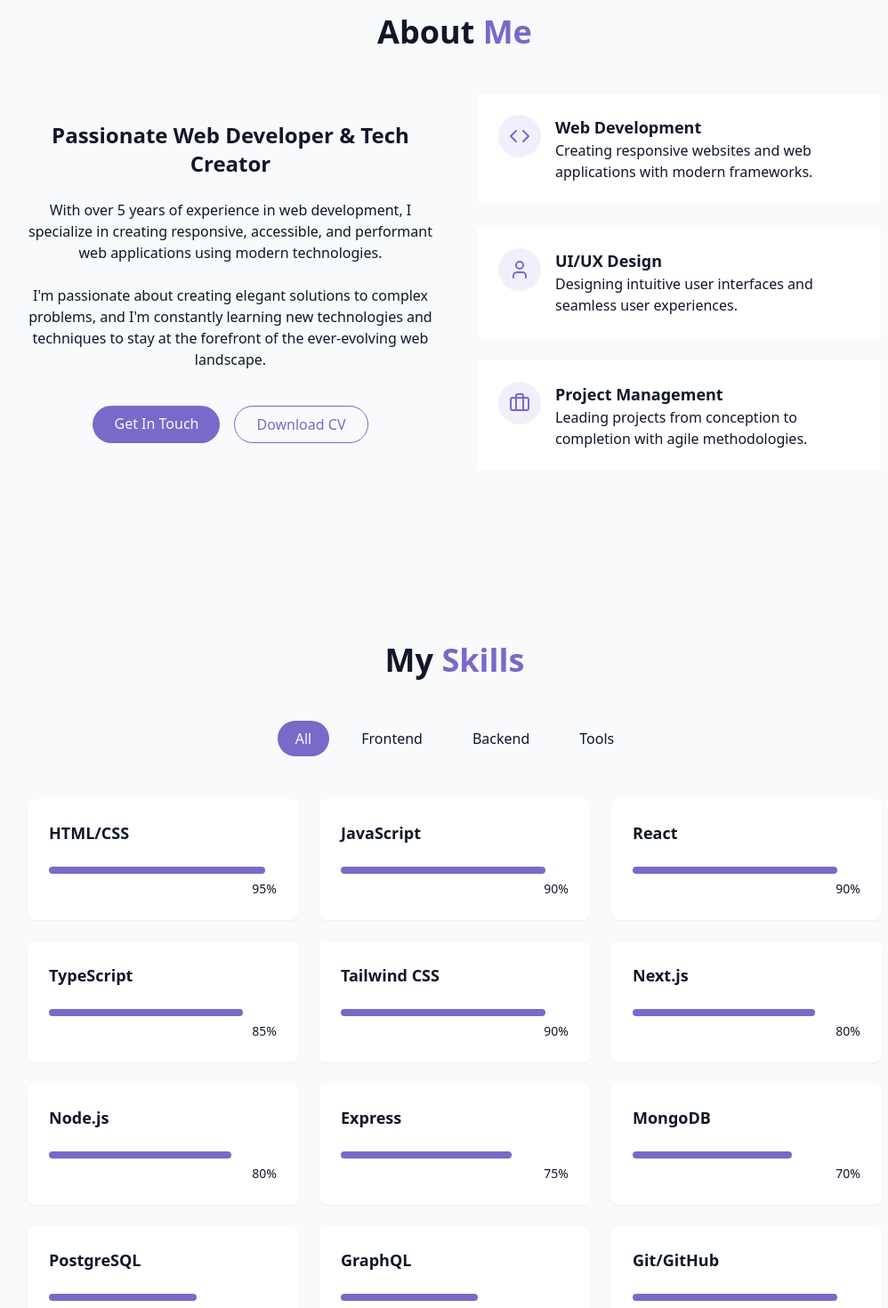
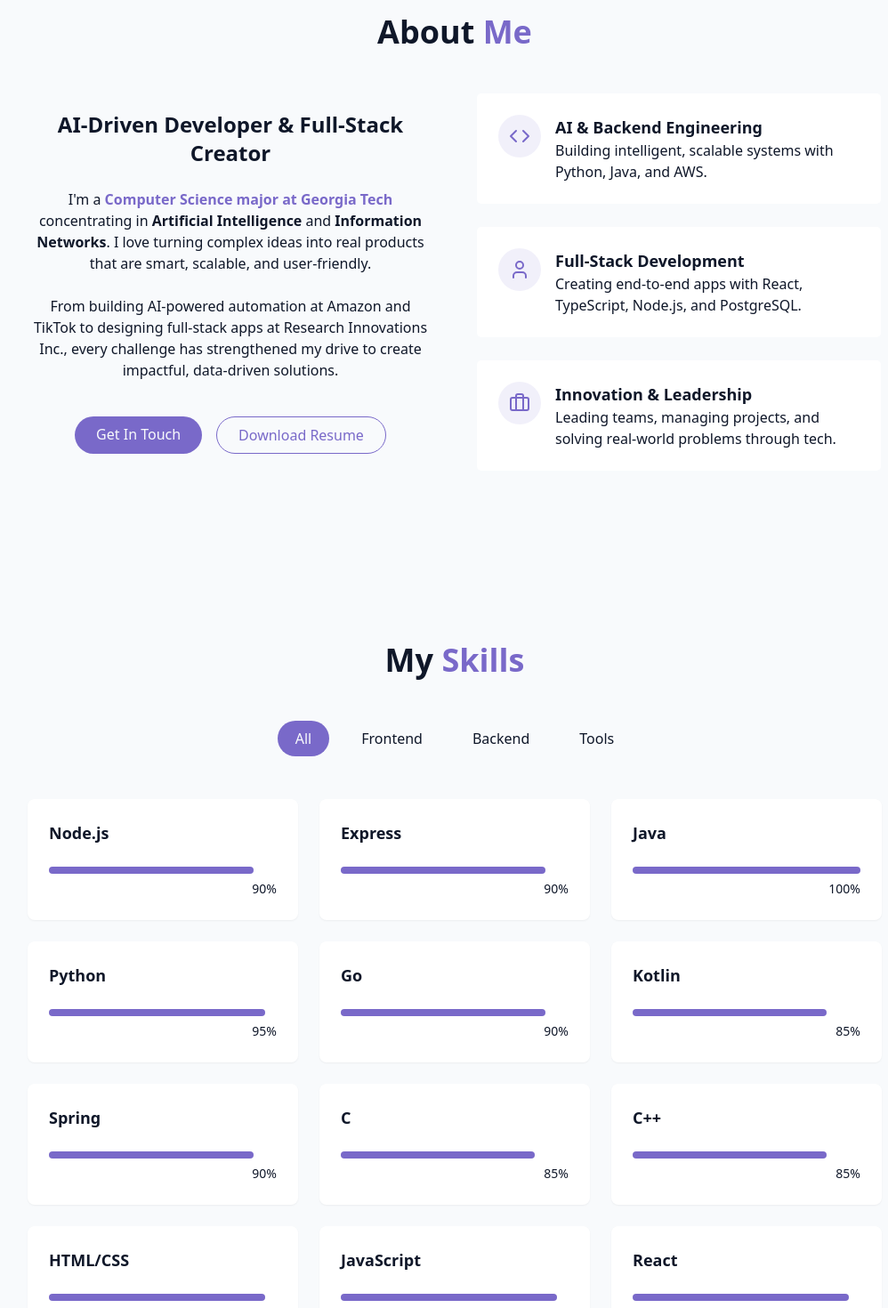
Before and after one commit to Aki1781/portfolio-website, a React (Vite) app: page / in a window 1280 px wide. Shown: the part 880-2350 px from the top of the page at 89% size, without its empty margins (129-1127 px from the left). Built offline with nearby package versions, Linux system fonts and the light colour scheme.

Commit message:
feat: final commit

```diff
--- a/src/components/AboutSection.jsx
+++ b/src/components/AboutSection.jsx
@@ -3,7 +3,6 @@ import { Briefcase, Code, User } from "lucide-react";
 export const AboutSection = () => {
   return (
     <section id="about" className="py-24 px-4 relative">
-      {" "}
       <div className="container mx-auto max-w-5xl">
         <h2 className="text-3xl md:text-4xl font-bold mb-12 text-center">
           About <span className="text-primary"> Me</span>
@@ -12,25 +11,24 @@ export const AboutSection = () => {
         <div className="grid grid-cols-1 md:grid-cols-2 gap-12 items-center">
           <div className="space-y-6">
             <h3 className="text-2xl font-semibold">
-              Passionate Web Developer & Tech Creator
+              AI-Driven Developer & Full-Stack Creator
             </h3>
 
             <p className="text-muted-foreground">
-              With over 5 years of experience in web development, I specialize
-              in creating responsive, accessible, and performant web
-              applications using modern technologies.
+              I'm a <span className="font-semibold text-primary">Computer Science major at Georgia Tech </span>
+              concentrating in <span className="font-semibold">Artificial Intelligence</span> and
+              <span className="font-semibold"> Information Networks</span>. I love turning complex ideas
+              into real products that are smart, scalable, and user-friendly.
             </p>
 
             <p className="text-muted-foreground">
-              I'm passionate about creating elegant solutions to complex
-              problems, and I'm constantly learning new technologies and
-              techniques to stay at the forefront of the ever-evolving web
-              landscape.
+              From building AI-powered automation at Amazon and TikTok to designing full-stack apps at
+              Research Innovations Inc., every challenge has strengthened my drive to create
+              impactful, data-driven solutions.
             </p>
 
             <div className="flex flex-col sm:flex-row gap-4 pt-4 justify-center">
               <a href="#contact" className="cosmic-button">
-                {" "}
                 Get In Touch
               </a>
 
@@ -39,51 +37,52 @@ export const AboutSection = () => {
                 className="px-6 py-2 rounded-full border border-primary text-primary hover:bg-primary/10 transition-colors duration-300"
                 target="_blank"
               >
-                Download CV
+                Download Resume
               </a>
             </div>
           </div>
 
           <div className="grid grid-cols-1 gap-6">
+            {/* AI & Backend */}
             <div className="gradient-border p-6 card-hover">
               <div className="flex items-start gap-4">
                 <div className="p-3 rounded-full bg-primary/10">
                   <Code className="h-6 w-6 text-primary" />
                 </div>
                 <div className="text-left">
-                  <h4 className="font-semibold text-lg"> Web Development</h4>
+                  <h4 className="font-semibold text-lg">AI & Backend Engineering</h4>
                   <p className="text-muted-foreground">
-                    Creating responsive websites and web applications with
-                    modern frameworks.
+                    Building intelligent, scalable systems with Python, Java, and AWS.
                   </p>
                 </div>
               </div>
             </div>
+
+            {/* Full-Stack */}
             <div className="gradient-border p-6 card-hover">
               <div className="flex items-start gap-4">
                 <div className="p-3 rounded-full bg-primary/10">
                   <User className="h-6 w-6 text-primary" />
                 </div>
                 <div className="text-left">
-                  <h4 className="font-semibold text-lg">UI/UX Design</h4>
+                  <h4 className="font-semibold text-lg">Full-Stack Development</h4>
                   <p className="text-muted-foreground">
-                    Designing intuitive user interfaces and seamless user
-                    experiences.
+                    Creating end-to-end apps with React, TypeScript, Node.js, and PostgreSQL.
                   </p>
                 </div>
               </div>
             </div>
+
+            {/* Innovation */}
             <div className="gradient-border p-6 card-hover">
               <div className="flex items-start gap-4">
                 <div className="p-3 rounded-full bg-primary/10">
                   <Briefcase className="h-6 w-6 text-primary" />
                 </div>
-
                 <div className="text-left">
-                  <h4 className="font-semibold text-lg">Project Management</h4>
+                  <h4 className="font-semibold text-lg">Innovation & Leadership</h4>
                   <p className="text-muted-foreground">
-                    Leading projects from conception to completion with agile
-                    methodologies.
+                    Leading teams, managing projects, and solving real-world problems through tech.
                   </p>
                 </div>
               </div>
--- a/src/components/ContactSection.jsx
+++ b/src/components/ContactSection.jsx
@@ -2,6 +2,7 @@ import {
   Instagram,
   Linkedin,
   Mail,
+  MailIcon,
   MapPin,
   Phone,
   Send,
@@ -98,17 +99,14 @@ const ContactSection = () => {
             <div className="pt-8">
               <h4 className="font-medium mb-4 text-center">Connect With Me</h4>
               <div className="flex space-x-4 justify-center">
-                <a href="#" target="_blank" aria-label="LinkedIn">
+                <a href="https://www.linkedin.com/in/akashpatel99/" target="_blank" aria-label="LinkedIn">
                   <Linkedin />
                 </a>
-                <a href="#" target="_blank" aria-label="Twitter">
-                  <Twitter />
+                <a href="mailto:akipatel1781@gmail.com" target="_blank" aria-label="Twitter">
+                  <MailIcon />
                 </a>
-                <a href="#" target="_blank" aria-label="Instagram">
+                <a href="https://www.instagram.com/akashpatel1_/?hl=en" target="_blank" aria-label="Instagram">
                   <Instagram />
-                </a>
-                <a href="#" target="_blank" aria-label="Twitch">
-                  <Twitch />
                 </a>
               </div>
             </div>
--- a/src/components/Footer.jsx
+++ b/src/components/Footer.jsx
@@ -6,7 +6,7 @@ export const Footer = () => {
       {" "}
       <p className="text-sm text-muted-foreground">
         {" "}
-        &copy; {new Date().getFullYear()} Pedrotech.co. All rights reserved.
+        &copy; {new Date().getFullYear()} Akash Patel All rights reserved.
       </p>
       <a
         href="#hero"
--- a/src/components/HeroSection.jsx
+++ b/src/components/HeroSection.jsx
@@ -7,19 +7,23 @@ const HeroSection = () => {
       <div className="container max-w-4xl mx-auto text-center z-10">
         <div className="space-y-6">
           <h1 className="text-4xl md:text-6xl font-bold tracking-tight">
-                    <span className="opacity-0 animate-fade-in-delay-1"> Hi, I'm </span>
-                    <span className="text-primary ml-2 opacity-0 animate-fade-in-delay-2">Akash </span>
+            <span className="opacity-0 animate-fade-in-delay-1">Hey there, I’m</span>
+            <span className="text-primary ml-2 opacity-0 animate-fade-in-delay-2">Akash</span>
             <span className="text-gradient ml-2 opacity-0 animate-fade-in-delay-2">Patel</span>
           </h1>
+
           <p className="text-lg md:text-xl text-muted-foreground max-w-2xl mx-auto opacity-0 animate-fade-in-delay-3">
-                    This will get replacejw ekfjunwbekfjwkejfbkajedfbskjabdfksjdbfkjsdbfkjsdbjkfsb
+            I’m a <span className="font-semibold text-primary">Computer Science major at Georgia Tech</span> who loves
+            bringing ideas to life — whether it’s an AI-powered project, a sleek full-stack app, or a tool that just
+            makes tech feel effortless and fun
           </p>
+
           <div className="pt-4 opacity-0 animate-fade-in-delay-4">
-                    <a href="#projects" className="cosmic-button">View My Work</a>
+            <a href="#projects" className="cosmic-button">Check Out My Work</a>
+          </div>
         </div>
       </div>
 
-        </div>
       <div className="absolute bottom-8 left-1/2 transform -translate-x-1/2 flex flex-col items-center animate-bounce">
         <span className="text-sm text-muted-foreground mb-2">Scroll</span>
         <ArrowDown className="h-5 w-5 text-primary" />
--- a/src/components/ProjectsSection.jsx
+++ b/src/components/ProjectsSection.jsx
@@ -6,9 +6,9 @@ const projects = [
   {
     id: 1,
     title: "Spotify Unwrapped",
-    description: "A beautiful landing page app using React and Tailwind.",
+    description: "A web app that visualizes your yearly Spotify listening stats",
     image: "src/assets/unwrapped.png",
-    tags: ["Java", "Kotlin", "Android Studio"],
+    tags: ["Java", "Kotlin", "Firebase", "Android Studio"],
     demoUrl: "https://zghazanfar922.wixsite.com/unwrappd",
     githubUrl: "https://github.com/VigneshSK17/Unwrappd",
   },
@@ -16,21 +16,21 @@ const projects = [
     id: 2,
     title: "Twiiter Clone",
     description:
-      "Interactive analytics dashboard with data visualization and filtering capabilities.",
+      "A social media app that mimics Twitter’s core features like posting, liking, and following",
     image: 'src/assets/twiiter.png',
-    tags: ["TypeScript", "D3.js", "Next.js"],
+    tags: ["Dart", "C++", "Swift", "Flutter", "HTML", "Ruby"],
     demoUrl: "https://github.com/Aki1781/Twitter-Clone",
     githubUrl: "https://github.com/Aki1781/Twitter-Clone",
   },
   {
     id: 3,
-    title: "E-commerce Platform",
+    title: "AI-Powered T-Shirt Designer",
     description:
-      "Full-featured e-commerce platform with user authentication and payment processing.",
-    image: "/projects/project3.png",
-    tags: ["React", "Node.js", "Stripe"],
-    demoUrl: "#",
-    githubUrl: "#",
+      "An app that uses AI to generate and customize unique T-shirt designs",
+    image: "src/assets/ai-powered.png",
+    tags: ["React", "Node.js", "Express", "Three.js"],
+    demoUrl: "https://github.com/Aki1781/ai-powered-web",
+    githubUrl: "https://github.com/Aki1781/ai-powered-web",
   },
 ];
 
@@ -44,7 +44,7 @@ const ProjectsSection = () => {
             </h2>
 
             <p className="text-center text-muted-foreground mb-12 max-w-2xl mx-auto">
-                Lorem ipsum dolor sit amet consectetur adipisicing elit. Dignissimos ratione accusamus reiciendis optio modi eligendi blanditiis aliquam animi totam. Neque a voluptate eos blanditiis magni dolores molestias tempore temporibus beatae!
+              Welcome to my project gallery — a showcase of creativity, innovation, and problem-solving! Each project here reflects my passion for building impactful, user-focused applications that blend design, logic, and technology. From AI-driven tools to data-powered insights and interactive web apps, every creation tells a story of curiosity, growth, and the joy of turning ideas into reality!
             </p>
 
             <div className="grid grid-cols-1 md:grid-cols-2 lg:grid-cols-3 gap-8">
--- a/src/components/SkillsSection.jsx
+++ b/src/components/SkillsSection.jsx
@@ -3,26 +3,38 @@ import { useState } from 'react'
 import { cn } from '../lib/utils'
 
 const skills = [
+    // Backend
+    { name: "Node.js", level: 90, category: "backend" },
+  { name: "Express", level: 90, category: "backend" },
+  { name: "Java", level: 100, category: "backend" },
+  { name: "Python", level: 95, category: "backend" },
+  { name: "Go", level: 90, category: "backend" },
+  { name: "Kotlin", level: 85, category: "backend" },
+  { name: "Spring", level: 90, category: "backend" },
+  { name: "C", level: 85, category: "backend" },
+  { name: "C++", level: 85, category: "backend" },
   // Frontend
   { name: "HTML/CSS", level: 95, category: "frontend" },
-  { name: "JavaScript", level: 90, category: "frontend" },
-  { name: "React", level: 90, category: "frontend" },
-  { name: "TypeScript", level: 85, category: "frontend" },
+  { name: "JavaScript", level: 95, category: "frontend" },
+  { name: "React", level: 95, category: "frontend" },
+  { name: "TypeScript", level: 90, category: "frontend" },
   { name: "Tailwind CSS", level: 90, category: "frontend" },
-  { name: "Next.js", level: 80, category: "frontend" },
+  { name: "Next.js", level: 90, category: "frontend" },
 
-  // Backend
-  { name: "Node.js", level: 80, category: "backend" },
-  { name: "Express", level: 75, category: "backend" },
-  { name: "MongoDB", level: 70, category: "backend" },
-  { name: "PostgreSQL", level: 65, category: "backend" },
-  { name: "GraphQL", level: 60, category: "backend" },
+  // Databases & Cloud
+  { name: "AWS", level: 95, category: "backend" },
+  { name: "MongoDB", level: 90, category: "backend" },
+  { name: "PostgreSQL", level: 90, category: "backend" },
+  { name: "MySQL", level: 90, category: "backend" },
+  { name: "DynamoDB", level: 85, category: "backend" },
 
   // Tools
-  { name: "Git/GitHub", level: 90, category: "tools" },
-  { name: "Docker", level: 70, category: "tools" },
-  { name: "Figma", level: 85, category: "tools" },
-  { name: "VS Code", level: 95, category: "tools" },
+  { name: "Git/GitHub", level: 95, category: "tools" },
+  { name: "Docker", level: 90, category: "tools" },
+  { name: "JUnit", level: 85, category: "tools" },
+  { name: "Cypress", level: 90, category: "tools" },
+  { name: "Figma", level: 90, category: "tools" },
+  { name: "VS Code", level: 100, category: "tools" },
 ];
 
 const categories = ["all", "frontend", "backend", "tools"];
@@ -30,7 +42,6 @@ const categories = ["all", "frontend", "backend", "tools"];
 const SkillsSection = () => {
     const [activeCategory, setActiveCategory] = useState("all");
     const filteredSkills = skills.filter((skill) => activeCategory === "all" || skill.category === activeCategory);
-
 
   return (
     <section id="skills" className="py-24 px-4 relative bg-secondary/30">
```
Also changed, not shown: src/assets/ai-powered.png (added). Lines whose indentation alone changed are shown as unchanged.
